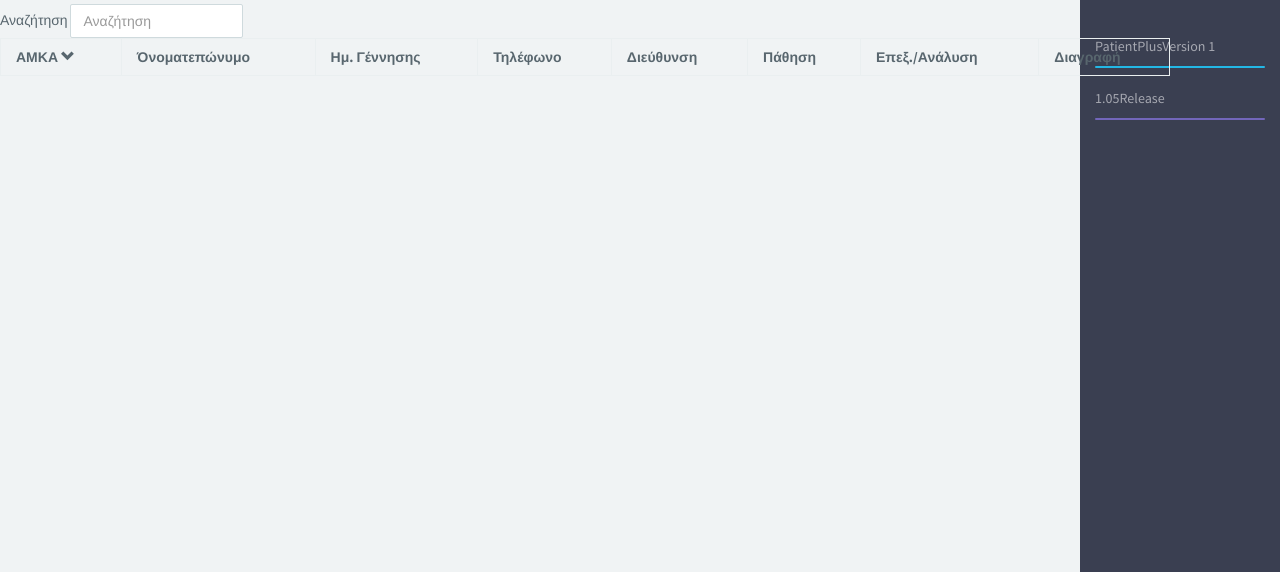
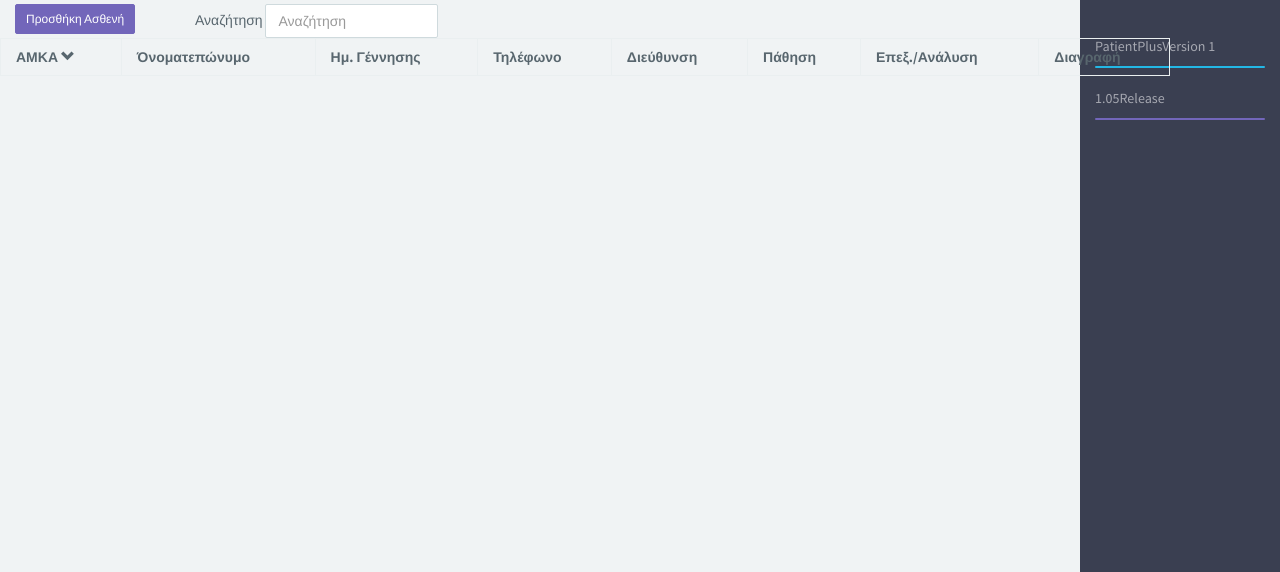
Before and after one commit to gmoutsour/neyrologiki, a website: page public/patients.html in a window 1280 px wide. Shown: the part 228-800 px from the top of the page. Drawn offline with nearby package versions, Linux system fonts and the light colour scheme; files that its build step writes are made by us from their sources; no server answers.

Commit message:
Restore the add patient button

```diff
--- a/public/patients.html
+++ b/public/patients.html
@@ -177,7 +177,9 @@
 
         <!-- PATIENTS LIST -->
         <div id="patient-list" class="row" >
-
+		  <div class="col-sm-2">
+			<button type="submit" class="btn btn-primary btn-sm" ng-click="show_add_patient=true" >Προσθήκη Ασθενή</button>
+		  </div>
    <form class="form-inline">
         <div class="form-group">
             <label >Αναζήτηση</label>
```
